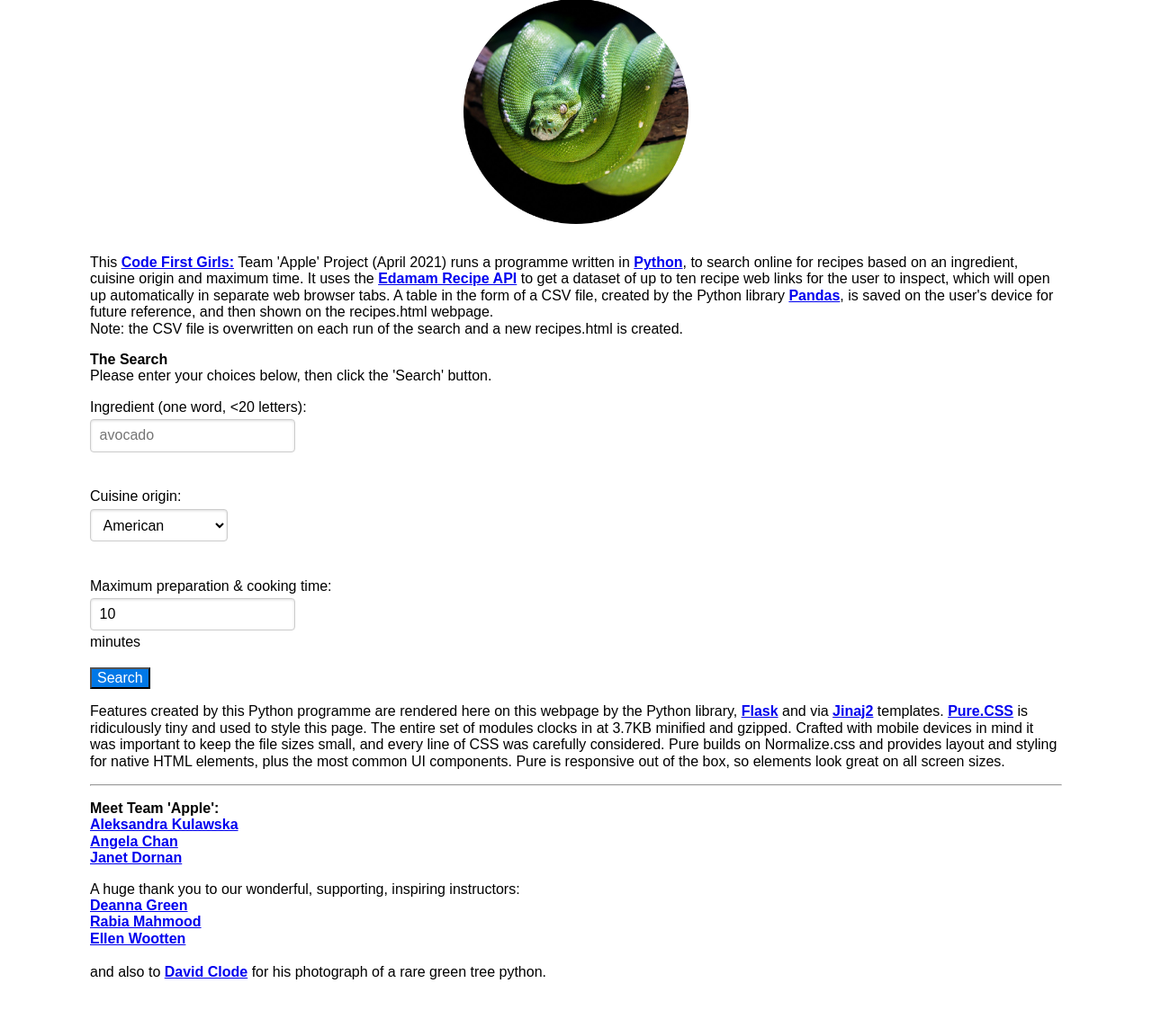
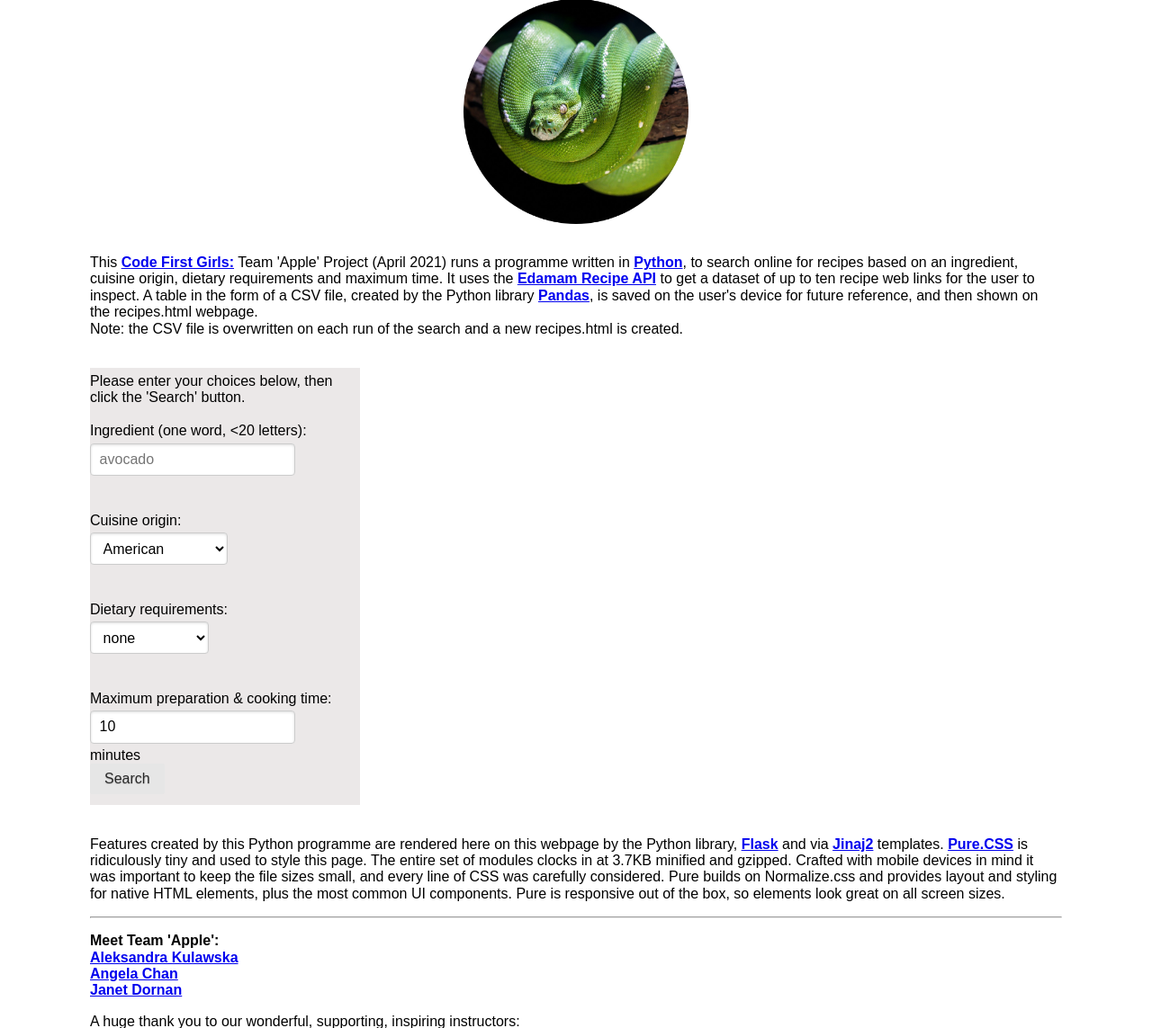
Before and after one commit to janet-dev/food-flask, a Flask app: page / in a window 1280 px wide. Shown: the part 81-1224 px from the top of the page at 90% size. Before the commit the page ends 1170 px from the top, so only its background shows below. Run offline with Flask 2, Linux system fonts and the light colour scheme; some libraries are stand-ins or nearby versions.

Commit message:
Updated file

```diff
--- a/templates/index.html
+++ b/templates/index.html
@@ -20,24 +20,22 @@
             This <a href="https://codefirstgirls.org.uk/learners/coding-kickstarter/" target="_blank"><strong>Code First Girls:</strong></a> Team 'Apple' Project (April 2021)
             runs a programme written in
             <a href="https://www.python.org/" target="_blank"><strong>Python</strong></a>,
-            to search online for recipes based on an ingredient, cuisine origin and maximum time.
+            to search online for recipes based on an ingredient, cuisine origin, dietary requirements and maximum time.
             It uses the <a href="https://developer.edamam.com/edamam-docs-recipe-api" target="_blank"><strong>Edamam Recipe API</strong></a>
-             to get a dataset of up to ten recipe web links for the user to inspect,
-            which will open up automatically in separate web browser tabs.
+             to get a dataset of up to ten recipe web links for the user to inspect.
             A table in the form of a CSV file, created by the Python library
             <a href="https://pandas.pydata.org/" target="_blank"><strong>Pandas</strong></a>,
             is saved on the user's device for future reference, and then shown on the recipes.html webpage.<br>
             Note: the CSV file is overwritten on each run of the search and a new recipes.html is created.
         </p>
+        <br>
 
         <!-- Form that links to app.py. User inputs their search details here and it is POSTed to app.py -->
         <div>
-            <p>
-                <strong>The Search</strong><br>
+            <form class="pure-form pure-form-stacked" method="POST" action="/">
+                <fieldset class = "search-box">  <!-- Added a border around the search -->
                     Please enter your choices below, then click the 'Search' button.
-            </p>
-
-            <form class="pure-form pure-form-stacked" method="POST" action="/">
+                    <br><br>
                     Ingredient (one word, <20 letters):<br>
                     <!-- Restricting users to input a single word up to 20 letters long -->
                     <input type="text" pattern="[A-Za-z]{1,20}" class="pure-input" placeholder="avocado" name="userfood" required/><br><br>
@@ -64,35 +62,45 @@
                         <option>Nordic</option>
                     </select>
                     <br><br>
+                    Dietary requirements: <br>
+                    <select id="userhealth" name="userhealth" required>
+                        <option>none</option>
+                        <option>vegan</option>
+                        <option>vegetarian</option>
+                        <option>paleo</option>
+                        <option>dairy-free</option>
+                        <option>gluten-free</option>
+                        <option>wheat-free</option>
+                        <option>egg-free</option>
+                        <option>peanut-free</option>
+                        <option>tree-nut-free</option>
+                        <option>soy-free</option>
+                        <option>fish-free</option>
+                        <option>shellfish-free</option>
+                    </select>
+                    <br><br>
                     Maximum preparation & cooking time:<br>
                     <input type="number" min="1" class="pure-input" placeholder="10" name="usertime"  value="10"/> minutes
-                <br><br>
-                <button type="submit" class="pure-button-primary">Search</button>
+                    <br>
+                    <button type="submit" class="pure-button button-success ">Search</button>
+
+                    <!-- checking if food 'ingredient' input exists -->
+                    {% if ingredient and max_time %}
+                    <p>
+                        <strong>Search completed!</strong><br>
+		                Here are your
+                        <a href="{{ url_for('recipes_html') }}" target="_blank"><strong><span class = "recipes-link">RECIPES</span></strong></a>. Enjoy cooking!
+                        <br>
+                    </p>
+                    {% endif %}
+                </fieldset>
             </form>
         </div>
+	    <br>
 
         <!-- Jinja2 allows us to insert Python code with curly braces & percent signs
         So, *do NOT* use these, even in comments, as they will be seen
         & cause the dreaded Internal Server Error!-->
-
-        <div>
-            <!-- checking if food 'ingredient' input exists -->
-            {% if ingredient and max_time %}
-                <p>
-                    Search completed!!! You would like <strong>{{cuisine}}</strong> recipes containing <strong>{{ingredient}}</strong>
-                    to take <strong>{{max_time}}</strong> minutes.<br>
-                    Please go to the saved table 'recipe-search.csv' on your device or the
-                    <a href="{{ url_for('recipes_html') }}" target="_blank"><strong>RECIPES</strong></a>
-                     webpage to see the results. Enjoy your cooking!!!
-                </p>
-                <!--
-                'ingredient' in double curly braces is substituting in the user's food choice from the python app.
-                The href link in double curly braces creates an url linking to pandas generated recipes html page,
-                by calling the Python function recipes_html in the app.
-                -->
-            {% endif %}
-        </div>
-
         <p>
             Features created by this Python programme are rendered here on this webpage by the Python library,
             <a href="https://www.udemy.com/course/python-flask-for-beginners/" target="_blank"><strong>Flask</strong></a> and via
```
Lines whose indentation alone changed are shown as unchanged.
